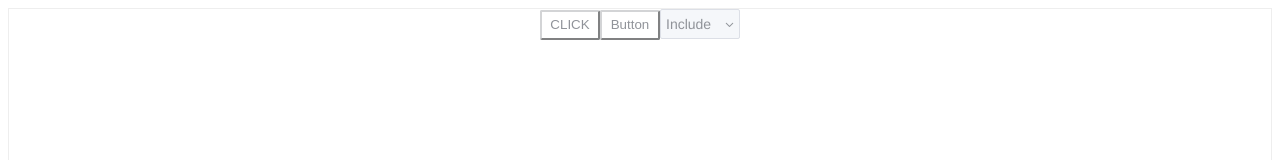
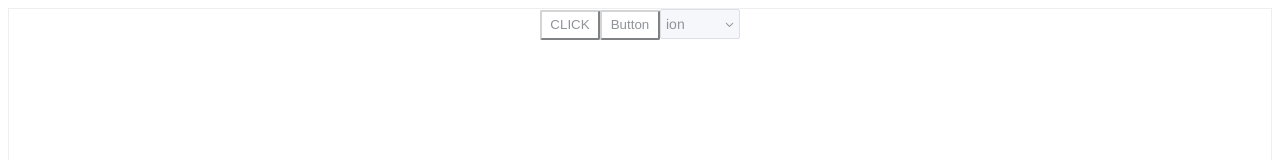
Before and after one commit to waningflow/vue-virtual-table-website, a Vue app: page / in a window 1280 px wide. Shown: the top 160 px of the page. Built offline with nearby package versions, Linux system fonts and the light colour scheme.

Commit message:
add some base component

```diff
--- a/src/components/base-popover.vue
+++ b/src/components/base-popover.vue
@@ -1,6 +1,6 @@
 <template>
-	<div style="display: inline-block;">
-		<transition name="slidedown">
+	<span>
+		<transition :name="animationMode">
 			<div class="pop-card" v-if="isShow" :style="{'left': offset.left +'px', 'top': offset.top+'px','width': width+'px'}" ref="popCard" v-click-out-side="closeCard">
 				<slot></slot>
 				<div class="pop-arrow" :style="{'left': offset.arrowLeft+'px'}"></div>
@@ -9,7 +9,7 @@
 		<div @click="togglePop" class="pop-handler" ref="popHandler">
 			<slot name="reference"></slot>
 		</div>
-	</div>
+	</span>
 </template>
 <script>
 export default {
@@ -19,7 +19,6 @@ export default {
 				el.clickOutsideEvent = (event) => {
 					if (!(el == event.target || el.contains(event.target)) || vnode.context.clickToClose) {
 				    	vnode.context[binding.expression](event);
-				    	console.log('ss')
 				    }
 				}
 				document.body.addEventListener('click', el.clickOutsideEvent)
@@ -29,7 +28,26 @@ export default {
 			}
 		}
 	},
-	props: ['width', 'clickToClose'],
+	props: {
+		width: {
+			type: Number,
+			default: function(){
+				return 120
+			}
+		},
+		clickToClose: {
+			type: Boolean,
+			default: function(){
+				return false
+			}
+		},
+		animationMode: {
+			type: String,
+			default: function (){
+				return 'fade'
+			}
+		}
+	},
 	data () {
 		return {
 			isShow: false,
@@ -51,17 +69,20 @@ export default {
 		closeCard(){
 			this.isShow = false
 			this.$emit('showChange', this.isShow)
+		},
+		setSize(){
+			let {offsetLeft, offsetTop, offsetHeight, offsetWidth} = this.$refs.popHandler
+
+			this.offset.left = offsetLeft
+			this.offset.top = offsetTop + offsetHeight + 10
+			this.offset.arrowLeft = offsetWidth/2 - 6
 		}
 	},
 	mounted(){
-		let {offsetLeft, offsetTop, offsetHeight, offsetWidth} = this.$refs.popHandler
-		// let cardWidth = this.$refs.popCard.offsetWidth
-		console.log(this.$refs.popHandler)
-		console.log({offsetLeft, offsetTop})
-		this.offset.left = offsetLeft
-		this.offset.top = offsetTop + offsetHeight + 10
-		this.offset.arrowLeft = offsetWidth/2
-		// window.addEventListener('click', )
+		this.setSize()
+		window.addEventListener('resize', _ => {
+			this.setSize()
+		})
 	}
 }
 </script>
--- a/src/components/base-select.vue
+++ b/src/components/base-select.vue
@@ -3,7 +3,8 @@
 		<BasePopover
 			:clickToClose="true"
 			@showChange="handlePopoverChange"
-			width="80">
+			:width="80"
+			animation-mode="slidedown">
 			<div class="option-list">
 				<div v-for="option in choiceList" class="option-item" :class="{'selected': option.value == selected.value}" @click="updateChoice(option)">{{option.label}}</div>
 			</div>
@@ -24,17 +25,32 @@ export default {
 	components: {
 		BasePopover
 	},
-	props: ['choiceList'],
+	model: {
+		prop: 'selectedValue',
+		event: 'change'
+	},
+	props: {
+		choiceList: {
+			type: Array,
+			default: function () {
+				return []
+			}
+		},
+		selectedValue: [String, Number]
+	},
 	data () {
 		return {
-			selected: {
-				value: "in",
-		        label: "Include"
-			},
+			selected: {},
 			arrowRotate: 0
 		}
 	},
+	mounted(){
+		this.updateSelected(this.selectedValue)
+	},
 	methods: {
+		updateSelected(val){
+			this.selected = this.choiceList.find(v => v.value == val)||{value: val, label: val }
+		},
 		handlePopoverChange(isShow){
 			if(isShow){
 				this.arrowRotate = -180
@@ -43,7 +59,11 @@ export default {
 			}
 		},
 		updateChoice(option){
-			this.selected = Object.assign({}, option)
+			this.$emit('change', option.value)
+			this.updateSelected(option.value)
+			// this.selected
+			// this.value = option.value
+			// this.selected = Object.assign({}, option)
 		}
 	}
 }
--- a/src/components/test-plain.vue
+++ b/src/components/test-plain.vue
@@ -5,7 +5,9 @@
 		</BasePopover>
 		<BaseButton>Button</BaseButton>
 		<BaseSelect
+			v-model="selectedOpt"
 			:choice-list="list"
+			@change="handleChangeOpt"
 		></BaseSelect>
 	</div>
 </template>
@@ -22,6 +24,7 @@ export default {
 	},
 	data(){
 		return{
+			selectedOpt: 'ion',
 			list: [
 		        {
 		          value: "in",
@@ -33,6 +36,12 @@ export default {
 		        }
 		      ]
 		}
+	},
+	methods: {
+		handleChangeOpt(val){
+			console.log(val)
+			console.log(this.selectedOpt)
+		}
 	}
 }
 </script>
```
